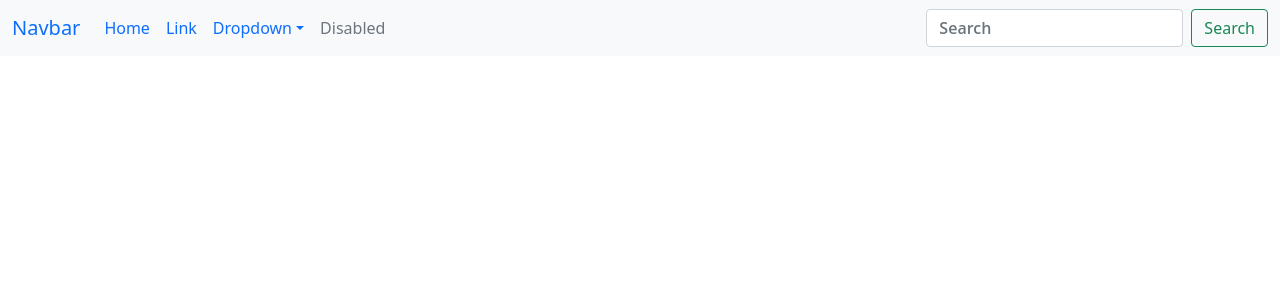
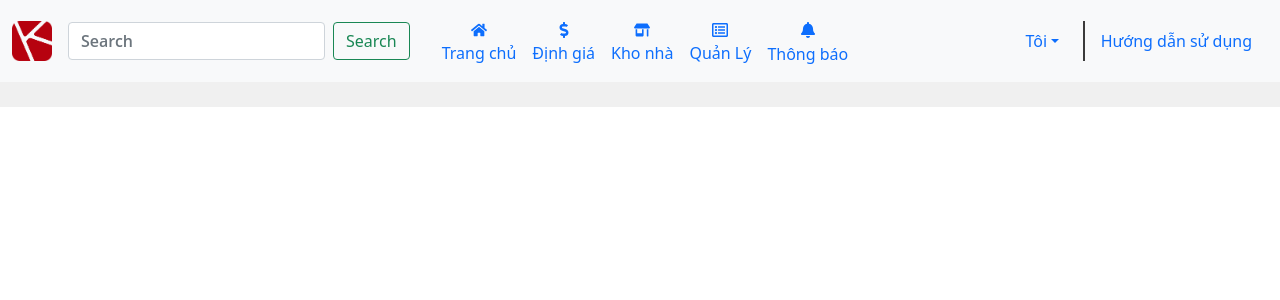
Before and after one commit to dustin1709/karo-web, a React (Create React App) app: page /home in a window 1280 px wide. Shown: the top 300 px of the page. Built offline with nearby package versions, Linux system fonts and the light colour scheme.

Commit message:
new update

```diff
--- /dev/null
+++ b/src/components/Nav.css
@@ -0,0 +1,23 @@
+.nav-link {
+    color: var(--logo-color);
+    padding-right: 0.5em;
+}
+
+.btn {
+    color: var(--logo-color);
+    border-color: var(--logo-color);
+}
+
+.btn-outline-success:hover {
+    background-color: var(--logo-color);
+    color: '#FFFF';
+    border-color: var(--logo-color);
+}
+
+#navbarSupportedContent {
+    margin-left: 1.5em;
+}
+
+.dropdown {
+    padding-right: 0.5em;
+}
--- a/src/components/Nav.js
+++ b/src/components/Nav.js
@@ -1,42 +1,73 @@
 import React from "react";
+import { Link } from "react-router-dom";
+import * as FaIcons from 'react-icons/fa';
+import './Nav.css';
 
 const Nav = () => {
     return (
     <>
       <nav className="navbar navbar-expand-lg bg-light">
         <div className="container-fluid">
-          <a className="navbar-brand" href="#">Navbar</a>
+          <a id="title" className="navbar-brand"><img src={'/logo_karo.png'}/></a>
+          <form className="d-flex" role="search">
+              <input className="form-control me-2" type="search" placeholder="Search" aria-label="Search" />
+              <button className="btn btn-outline-success" type="submit">Search</button>
+          </form>
           <button className="navbar-toggler" type="button" data-bs-toggle="collapse" data-bs-target="#navbarSupportedContent" aria-controls="navbarSupportedContent" aria-expanded="false" aria-label="Toggle navigation">
             <span className="navbar-toggler-icon"></span>
           </button>
-          <div className="collapse navbar-collapse" id="navbarSupportedContent">
+          <div className="navbar-collapse" id="navbarSupportedContent">
             <ul className="navbar-nav me-auto mb-2 mb-lg-0">
               <li className="nav-item">
-                <a className="nav-link active" aria-current="page" href="#">Home</a>
+                <Link className="nav-link active" aria-current="page" to="/">
+                  <span><FaIcons.FaHome /></span>
+                  <div style={{clear: 'both', padding: '1%'}}></div>
+                  <span>Trang chủ</span>
+                </Link>
               </li>
               <li className="nav-item">
-                <a className="nav-link" href="#">Link</a>
+                <Link className="nav-link" to="/">
+                  <span><FaIcons.FaDollarSign /></span>
+                  <div style={{clear: 'both', padding: '1%'}}></div>
+                  <span>Định giá</span>
+                </Link>
               </li>
-              <li className="nav-item dropdown">
+              <li className="nav-item">
+                <Link className="nav-link" to="/">
+                  <span><FaIcons.FaStoreAlt /></span>
+                  <div style={{clear: 'both', padding: '1%'}}></div>
+                  <span>Kho nhà</span>
+                </Link>
+              </li>
+              <li className="nav-item">
+                <Link className="nav-link" to="/">
+                  <span><FaIcons.FaRegListAlt /></span>
+                  <div style={{clear: 'both', padding: '1%'}}></div>
+                  <span>Quản Lý</span>
+                </Link>
+              </li>
+              <li className="nav-item">
+                <Link className="nav-link" to="/">
+                  <span><FaIcons.FaBell /></span>
+                  <div style={{clear: 'both', padding: '1%'}}></div>
+                  <span>Thông báo</span>
+                </Link>
+              </li>
+            </ul>
+          </div>
+          <div className="nav-item dropdown">
                 <a className="nav-link dropdown-toggle" href="#" id="navbarDropdown" role="button" data-bs-toggle="dropdown" aria-expanded="false">
-                  Dropdown
+                  Tôi
                 </a>
                 <ul className="dropdown-menu" aria-labelledby="navbarDropdown">
                   <li><a className="dropdown-item" href="#">Action</a></li>
                   <li><a className="dropdown-item" href="#">Another action</a></li>
                   <li><hr className="dropdown-divider" /></li>
-                  <li><a className="dropdown-item" href="#">Something else here</a></li>
+                  <li><a className="dropdown-item" href="#">Đăng xuất</a></li>
                 </ul>
-              </li>
-              <li className="nav-item">
-                <a className="nav-link disabled">Disabled</a>
-              </li>
-            </ul>
-            <form className="d-flex" role="search">
-              <input className="form-control me-2" type="search" placeholder="Search" aria-label="Search" />
-              <button className="btn btn-outline-success" type="submit">Search</button>
-            </form>
           </div>
+          <div style={{height: '2.5em', backgroundColor: '#3b3a3a', padding: '0.05em'}}></div>
+          <div className="nav-item"><Link style={{cursor: 'pointer'}} className="nav-link" to="/">Hướng dẫn sử dụng</Link></div>
         </div>
       </nav>
     </>
--- a/src/pages/home/Home.js
+++ b/src/pages/home/Home.js
@@ -5,7 +5,7 @@ const Home = () => {
     return (
         <>
             <Nav />
-            <div></div>
+            <div style={{backgroundColor: '#f0f0f0', padding: '1%'}}></div>
         </>
     );
 }
```
